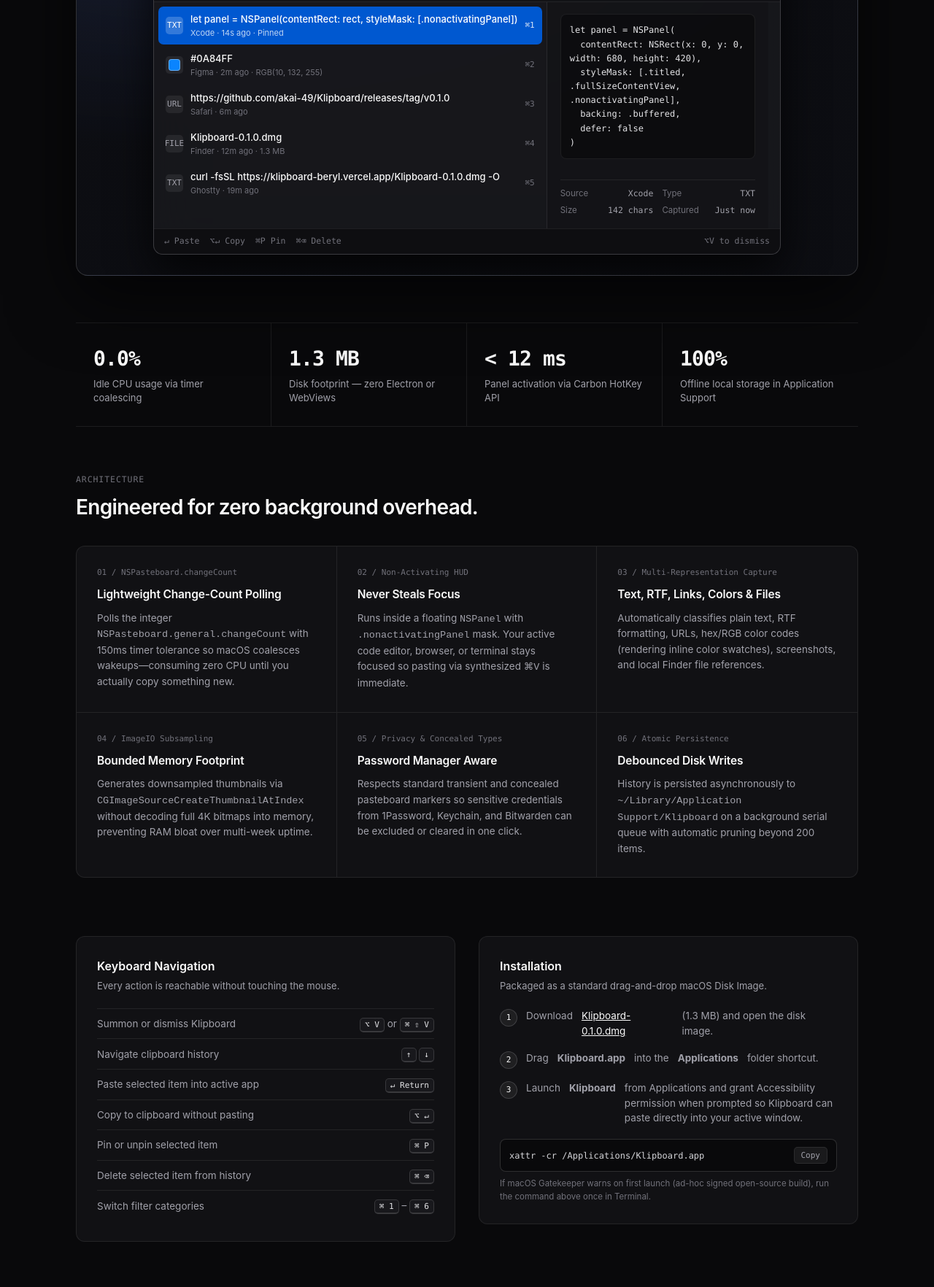
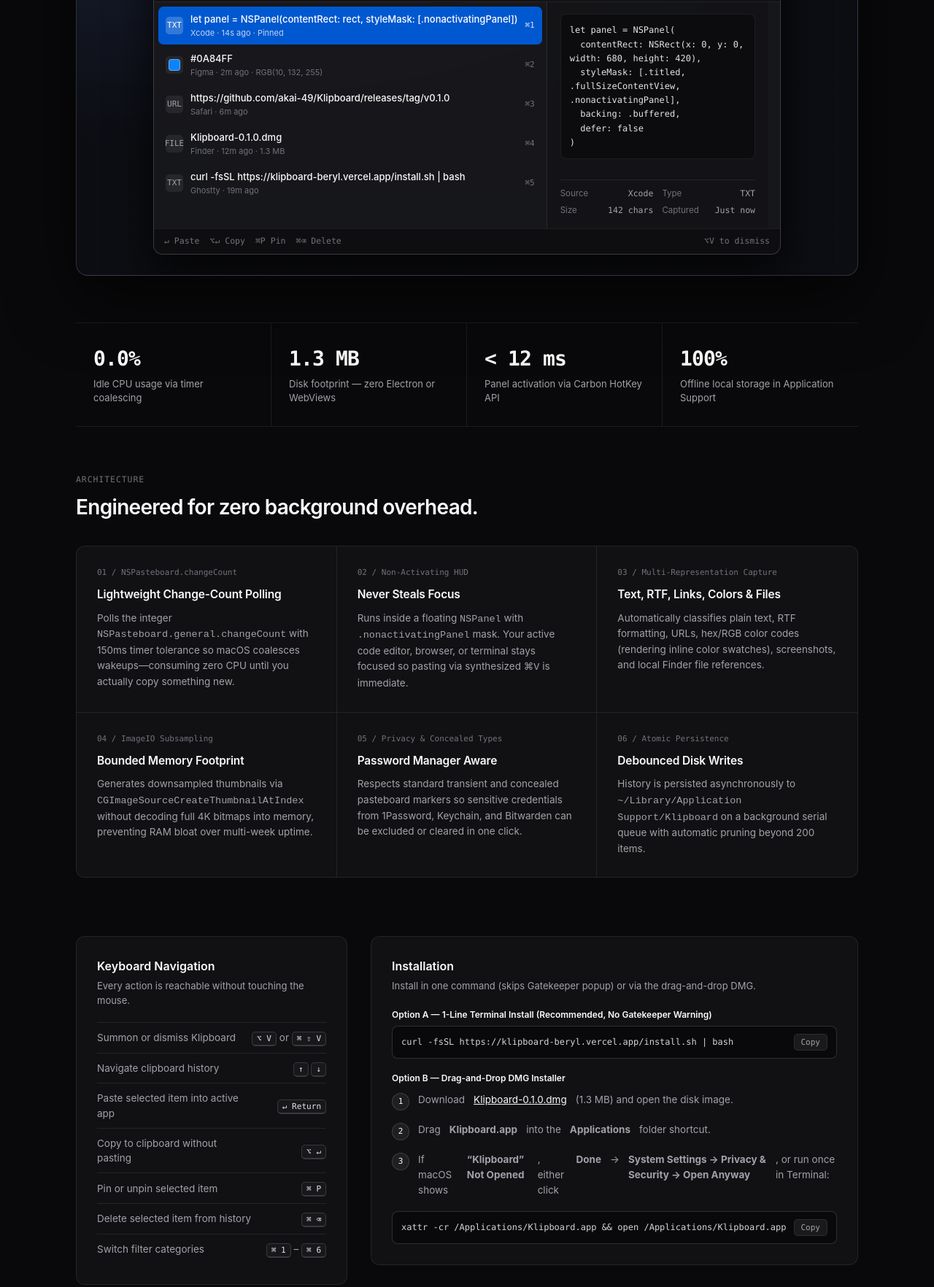
Before and after one commit to akai-49/Klipboard, a plain HTML site: page docs/index.html in a window 1280 px wide. Shown: the part 856-2620 px from the top of the page at 73% size. Drawn offline with Linux system fonts and the light colour scheme.

Commit message:
Add zero-Gatekeeper 1-line install.sh script and first-launch Gatekeeper instructions

```diff
--- a/docs/index.html
+++ b/docs/index.html
@@ -1027,19 +1027,22 @@
 
       <div id="install" class="box-panel">
         <h3>Installation</h3>
-        <p class="sub">Packaged as a standard drag-and-drop macOS Disk Image.</p>
+        <p class="sub">Install in one command (skips Gatekeeper popup) or via the drag-and-drop DMG.</p>
+        <div style="font-size: 12px; font-weight: 600; color: var(--text); margin-bottom: 6px;">Option A — 1-Line Terminal Install (Recommended, No Gatekeeper Warning)</div>
+        <div class="terminal-box" style="margin-top: 0; margin-bottom: 18px;">
+          <span id="curl-cmd" style="overflow-x: auto; white-space: nowrap;">curl -fsSL https://klipboard-beryl.vercel.app/install.sh | bash</span>
+          <button class="copy-btn" id="copy-curl" type="button">Copy</button>
+        </div>
+        <div style="font-size: 12px; font-weight: 600; color: var(--text); margin-bottom: 10px;">Option B — Drag-and-Drop DMG Installer</div>
         <ol class="install-steps">
           <li>Download <a href="Klipboard-0.1.0.dmg" style="color: var(--text); text-decoration: underline;" download>Klipboard-0.1.0.dmg</a> (1.3 MB) and open the disk image.</li>
           <li>Drag <strong>Klipboard.app</strong> into the <strong>Applications</strong> folder shortcut.</li>
-          <li>Launch <strong>Klipboard</strong> from Applications and grant Accessibility permission when prompted so Klipboard can paste directly into your active window.</li>
+          <li>If macOS shows <strong>“Klipboard” Not Opened</strong>, either click <strong>Done</strong> → <strong>System Settings → Privacy &amp; Security → Open Anyway</strong>, or run once in Terminal:</li>
         </ol>
         <div class="terminal-box">
-          <span id="xattr-cmd">xattr -cr /Applications/Klipboard.app</span>
+          <span id="xattr-cmd" style="overflow-x: auto; white-space: nowrap;">xattr -cr /Applications/Klipboard.app &amp;&amp; open /Applications/Klipboard.app</span>
           <button class="copy-btn" id="copy-xattr" type="button">Copy</button>
         </div>
-        <p style="font-size: 11.5px; color: var(--text-muted); margin-top: 8px;">
-          If macOS Gatekeeper warns on first launch (ad-hoc signed open-source build), run the command above once in Terminal.
-        </p>
       </div>
     </section>
   </main>
@@ -1111,13 +1114,13 @@
           id: 5,
           type: 'text',
           badge: 'TXT',
-          title: 'curl -fsSL https://klipboard-beryl.vercel.app/Klipboard-0.1.0.dmg -O',
+          title: 'curl -fsSL https://klipboard-beryl.vercel.app/install.sh | bash',
           sub: 'Ghostty · 19m ago',
           shortcut: '⌘5',
           sourceApp: 'Ghostty',
-          chars: '68 chars',
+          chars: '63 chars',
           captured: '19m ago',
-          content: 'curl -fsSL https://klipboard-beryl.vercel.app/Klipboard-0.1.0.dmg -O && open Klipboard-0.1.0.dmg'
+          content: 'curl -fsSL https://klipboard-beryl.vercel.app/install.sh | bash'
         }
       ];
 
@@ -1193,9 +1196,18 @@
 
       searchEl.addEventListener('input', render);
 
+      const copyCurlBtn = document.getElementById('copy-curl');
+      if (copyCurlBtn) {
+        copyCurlBtn.addEventListener('click', () => {
+          navigator.clipboard.writeText('curl -fsSL https://klipboard-beryl.vercel.app/install.sh | bash');
+          copyCurlBtn.textContent = 'Copied';
+          setTimeout(() => { copyCurlBtn.textContent = 'Copy'; }, 1600);
+        });
+      }
+
       const copyBtn = document.getElementById('copy-xattr');
       copyBtn.addEventListener('click', () => {
-        navigator.clipboard.writeText('xattr -cr /Applications/Klipboard.app');
+        navigator.clipboard.writeText('xattr -cr /Applications/Klipboard.app && open /Applications/Klipboard.app');
         copyBtn.textContent = 'Copied';
         setTimeout(() => { copyBtn.textContent = 'Copy'; }, 1600);
       });
```
Also changed, not shown: 4 other files.
